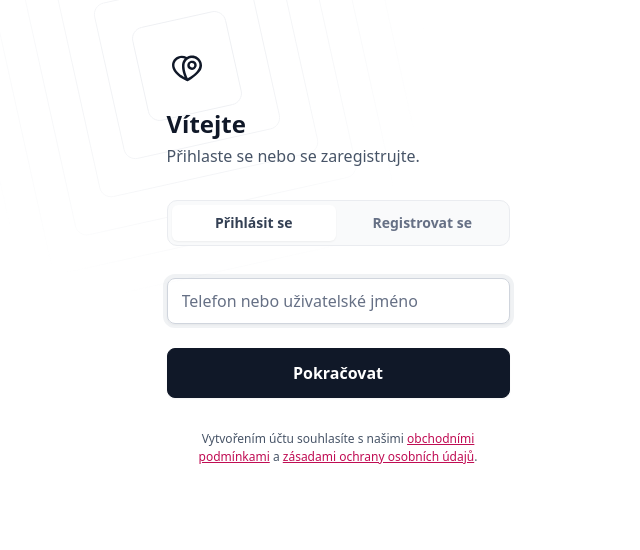
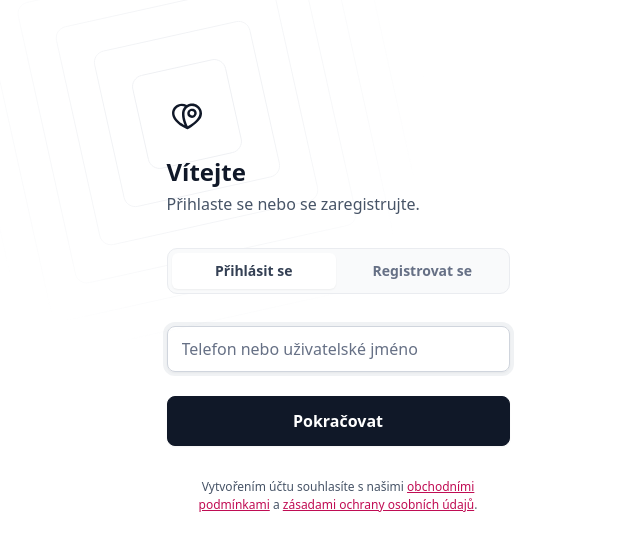
Before and after one commit to dastanhayama/prague, a Next.js app: page /registrace in a window 1280 px wide. Shown: the top 550 px of the page, without its empty margins (302-942 px from the left). Built offline with nearby package versions, Linux system fonts and the light colour scheme.

Commit message:
ui-005 fixed

```diff
--- a/src/app/(frontend)/registrace/page.tsx
+++ b/src/app/(frontend)/registrace/page.tsx
@@ -246,7 +246,7 @@ export default function LoginPage() {
   const containerClasses = `flex justify-center ${steps === 'confetti' ? 'items-center' : 'items-start'} min-h-screen w-full overflow-hidden relative`
 
   // Main content classes
-  const mainContentClasses = 'bg-transparent pt-6xl w-full max-w-[375px] px-xl'
+  const mainContentClasses = 'bg-transparent pt-6xl tablet:pt-9xl w-full max-w-[375px] px-xl'
 
   // Header classes
   const headerClasses = 'flex flex-col items-start mb-4xl relative'
```
